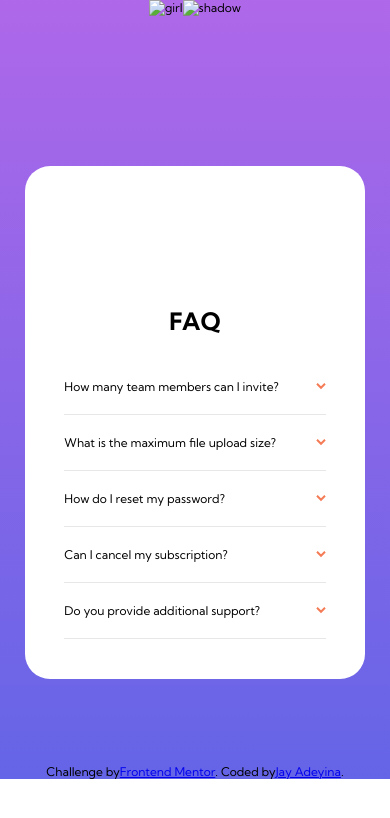
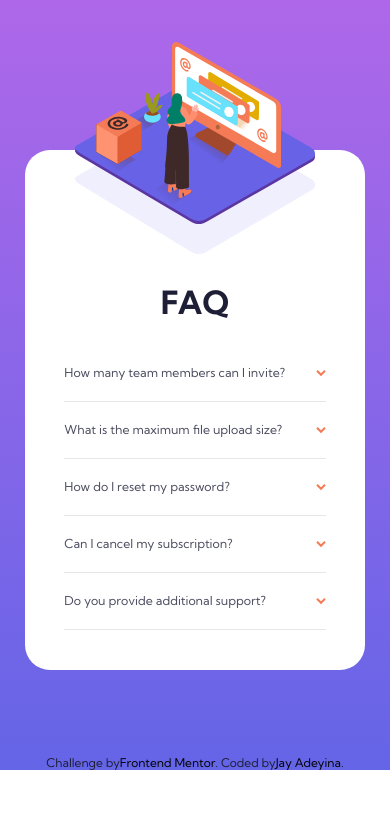
Before and after one commit to Hyuuga81/faq-accordion-card-main, a plain HTML site: page index.html in a window 390 px wide. Drawn offline with Linux system fonts and the light colour scheme.

Commit message:
Mobile styles complete

```diff
--- a/css/styles.css
+++ b/css/styles.css
@@ -1,26 +1,22 @@
-/*<style>
-footer styles
-    .attribution { font-size: 11px; text-align: center; }
-    .attribution a { color: hsl(228, 45%, 44%); }
-  </style>*/
-
-
 /********************* GENERAL STYLES *********************/
 * {
   padding: 0;
   margin: 0;
+  box-sizing: border-box;
 }
 
 html {
   font-size: 12px;
-  background-color: hsl(273, 75%, 66%);
-  background: linear-gradient(hsl(273, 75%, 66%), hsl(240, 73%, 65%)) no-repeat center;
-  background-size: cover;
+
 }
 
 body {
   font-size: 1em;
   font-family: 'Kumbh Sans', sans-serif;
+  background-color: hsl(273, 75%, 66%);
+  background: linear-gradient(hsl(273, 75%, 66%), hsl(240, 73%, 65%)) no-repeat center;
+  background-size: cover;
+  color: #1E1F36;
   width: 100%;
 
 }
@@ -52,7 +48,7 @@ main {
   flex-flow: row wrap;
   margin-top: 150px;
   margin-bottom: 85px;
-  padding-top: 140px;
+  padding-top: 0;
   padding-bottom: 40px;
   border-radius: 25px;
   box-sizing: border-box;
@@ -66,8 +62,33 @@ main {
   flex-flow: row wrap;
 }
 
-h1 {
-  padding-bottom: 23px;
+.faq .image-box {
+  margin: 0;
+  display: flex;
+  justify-content: center;
+  align-items: center;
+  flex-flow: row wrap;
+  position: relative;
+}
+
+.image-box .girl {
+  position: absolute;
+  z-index: 1;
+  top: -108px;
+}
+
+.faq h1 {
+  padding: 28px 0 23px 0;
+  font-size: 2.67em;
+  font-weight: 700;
+  line-height: 40px;
+}
+
+.faq p {
+  font-size: 1.03em;
+  font-weight: 400;
+  line-height: 16px;
+  color: #4B4C5F;
 }
 
 /*********************** QUESTIONS *********************/
@@ -104,14 +125,6 @@ h1 {
   display: none;
 }
 
-.rotation {
-  -webkit-transform:rotate(180deg);
-  -moz-transform: rotate(180deg);
-  -ms-transform: rotate(180deg);
-  -o-transform: rotate(180deg);
-  transform = rotate(180deg);
-}
-
 
 /************************* FOOTER *********************/
 footer {
@@ -121,3 +134,8 @@ footer {
   align-items: center;
   flex-flow: row wrap;
 }
+
+footer a {
+  color: #000;
+  text-decoration: none;
+}
--- a/index.html
+++ b/index.html
@@ -27,11 +27,15 @@
 <body>
   <main>
     <div class="container">
-      <img src="#" alt="girl" />
-      <img src="#" alt="shadow" />
 
       <div class="faq">
         <div class="container">
+          <div class="image-box">
+            <img class="girl" src="images/illustration-woman-online-mobile.svg" alt="girl" />
+            <img class="shadow" src="images/bg-pattern-mobile.svg" alt="shadow" />
+          </div>
+
+
           <h1>FAQ</h1>
 
           <div class="qna">
@@ -83,7 +87,7 @@
 
   </main>
   <footer>
-    Challenge by <a href="https://www.frontendmentor.io?ref=challenge" target="_blank">Frontend Mentor</a>.
+    Challenge by <a href="https://www.frontendmentor.io?ref=challenge" target="_blank"> Frontend Mentor</a>.
     Coded by <a href="#"> Jay Adeyina</a>.
   </footer>
 </body>
```
